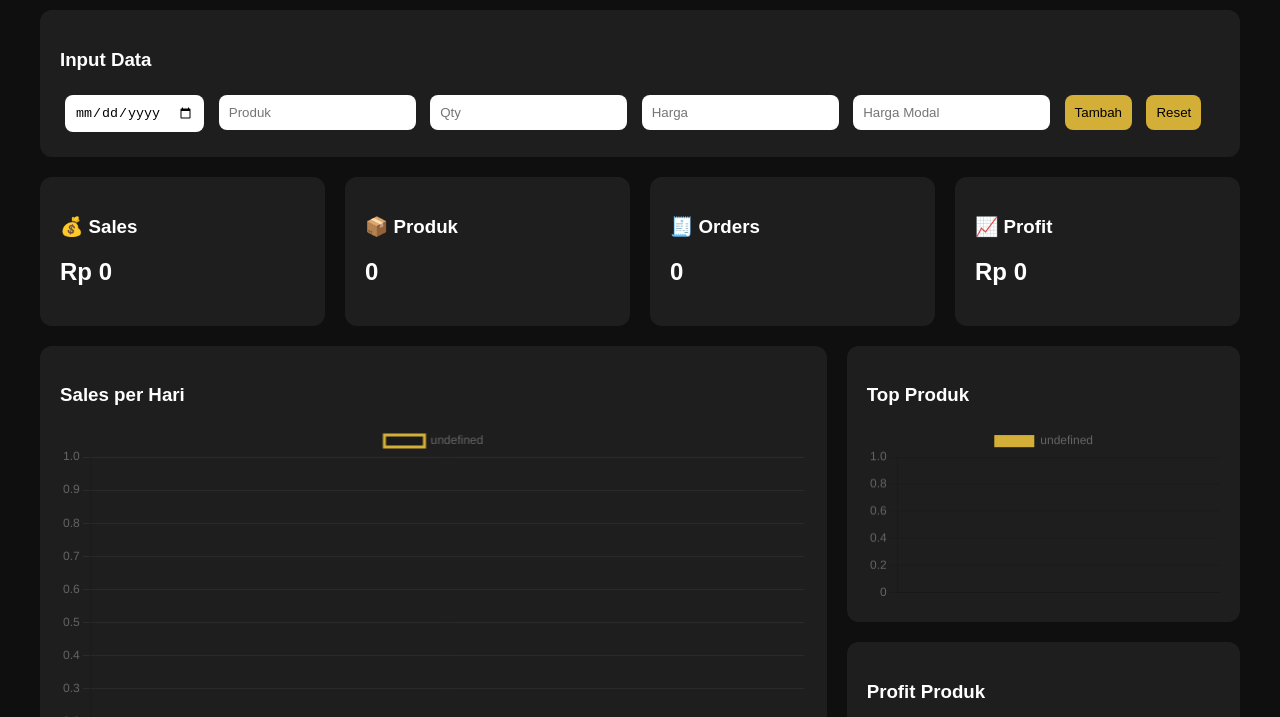
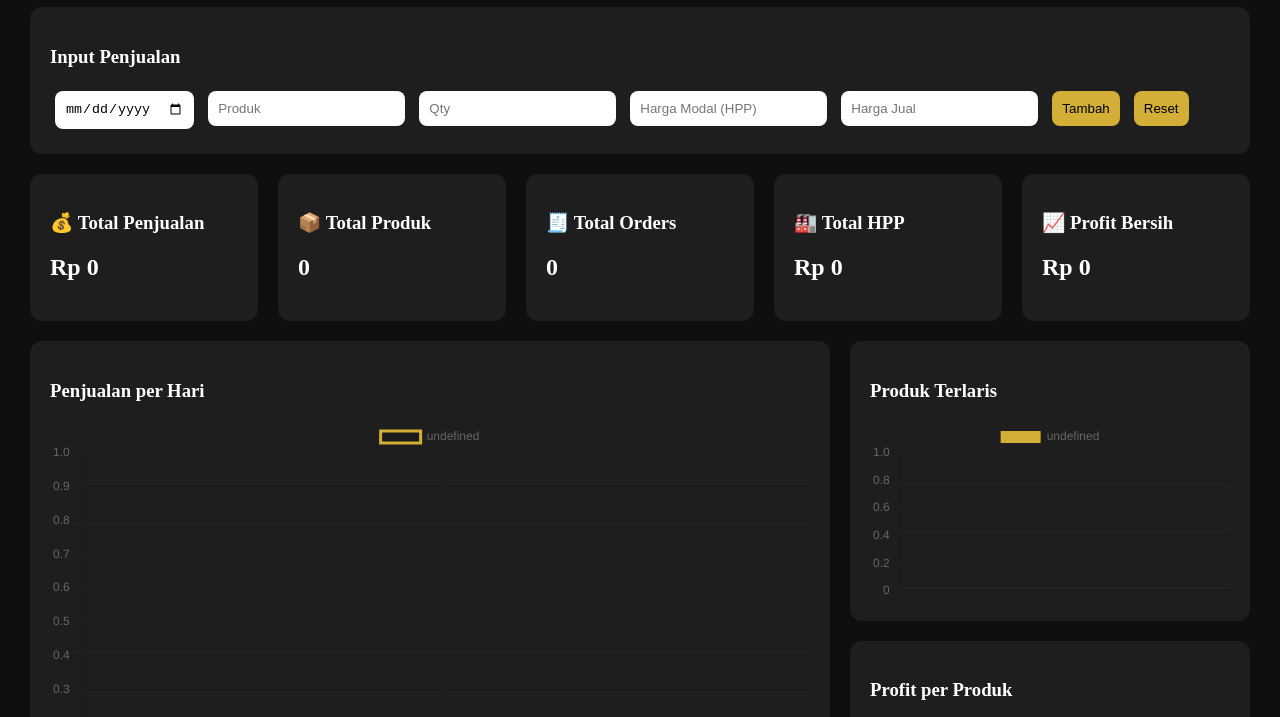
Before and after one commit to austikaid-byte/dashboard-sales-austika, a plain HTML site: page index.html in a window 1280 px wide. Shown: the part 103-820 px from the top of the page. Drawn offline with nearby package versions, Linux system fonts and the light colour scheme.

Commit message:
Update dashboard title and input fields

```diff
--- a/index.html
+++ b/index.html
@@ -3,54 +3,30 @@
 <head>
 <meta charset="UTF-8">
 <meta name="viewport" content="width=device-width, initial-scale=1.0">
-<title>Austika Dashboard Pro</title>
+<title>Austika Dashboard Business</title>
 
 <script src="https://cdn.jsdelivr.net/npm/chart.js"></script>
 
 <style>
-body {
-    margin:0;
-    font-family:Poppins, sans-serif;
-    background:#0F0F0F;
-    color:#fff;
-}
+body { background:#0F0F0F; color:#fff; font-family:Poppins; margin:0; }
+.container { padding:30px; }
 
-.container {
-    padding:30px 40px;
-}
-
-h1 {
-    text-align:center;
-    margin-bottom:25px;
-}
+h1 { text-align:center; }
 
 /* INPUT */
-.input-box {
-    background:#1E1E1E;
-    padding:20px;
-    border-radius:12px;
-    margin-bottom:20px;
-}
+.box { background:#1E1E1E; padding:20px; border-radius:12px; margin-bottom:20px; }
 
 input, button {
     padding:10px;
     margin:5px;
+    border-radius:8px;
     border:none;
-    border-radius:8px;
 }
 
-button {
-    background:#D4AF37;
-    cursor:pointer;
-}
+button { background:#D4AF37; cursor:pointer; }
 
 /* KPI */
-.kpi-container {
-    display:flex;
-    gap:20px;
-    margin-bottom:20px;
-}
-
+.kpi-container { display:flex; gap:20px; margin-bottom:20px; }
 .kpi {
     flex:1;
     background:#1E1E1E;
@@ -59,17 +35,8 @@ button {
 }
 
 /* GRID */
-.grid {
-    display:grid;
-    grid-template-columns:2fr 1fr;
-    gap:20px;
-}
-
-.card {
-    background:#1E1E1E;
-    padding:20px;
-    border-radius:12px;
-}
+.grid { display:grid; grid-template-columns:2fr 1fr; gap:20px; }
+.card { background:#1E1E1E; padding:20px; border-radius:12px; }
 </style>
 </head>
 
@@ -77,43 +44,76 @@ button {
 
 <div class="container">
 
-<h1>SALES DASHBOARD</h1>
+<h1>SALES DASHBOARD - AUSTIKA</h1>
 
-<div class="input-box">
-    <h3>Input Data</h3>
+<!-- INPUT -->
+<div class="box">
+<h3>Input Penjualan</h3>
+
 <input id="tanggal" type="date">
 <input id="produk" placeholder="Produk">
 <input id="qty" type="number" placeholder="Qty">
-    <input id="harga" type="number" placeholder="Harga">
-    <input id="modal" type="number" placeholder="Harga Modal">
+
+<input id="modal" type="number" placeholder="Harga Modal (HPP)">
+<input id="jual" type="number" placeholder="Harga Jual">
+
 <button onclick="tambahData()">Tambah</button>
 <button onclick="resetData()">Reset</button>
+
 </div>
 
+<!-- KPI -->
 <div class="kpi-container">
-    <div class="kpi"><h3>💰 Sales</h3><h2 id="sales">Rp 0</h2></div>
-    <div class="kpi"><h3>📦 Produk</h3><h2 id="produkTotal">0</h2></div>
-    <div class="kpi"><h3>🧾 Orders</h3><h2 id="orders">0</h2></div>
-    <div class="kpi"><h3>📈 Profit</h3><h2 id="profit">Rp 0</h2></div>
+
+<div class="kpi">
+<h3>💰 Total Penjualan</h3>
+<h2 id="totalSales">Rp 0</h2>
 </div>
 
+<div class="kpi">
+<h3>📦 Total Produk</h3>
+<h2 id="totalQty">0</h2>
+</div>
+
+<div class="kpi">
+<h3>🧾 Total Orders</h3>
+<h2 id="orders">0</h2>
+</div>
+
+<div class="kpi">
+<h3>🏭 Total HPP</h3>
+<h2 id="totalHPP">Rp 0</h2>
+</div>
+
+<div class="kpi">
+<h3>📈 Profit Bersih</h3>
+<h2 id="totalProfit">Rp 0</h2>
+</div>
+
+</div>
+
+<!-- CHART -->
 <div class="grid">
+
 <div class="card">
-        <h3>Sales per Hari</h3>
+<h3>Penjualan per Hari</h3>
 <canvas id="lineChart"></canvas>
 </div>
 
 <div>
+
 <div class="card">
-            <h3>Top Produk</h3>
+<h3>Produk Terlaris</h3>
 <canvas id="barChart"></canvas>
 </div>
 
 <div class="card" style="margin-top:20px;">
-            <h3>Profit Produk</h3>
+<h3>Profit per Produk</h3>
 <canvas id="profitChart"></canvas>
 </div>
+
 </div>
+
 </div>
 
 </div>
@@ -121,8 +121,8 @@ button {
 <script>
 let data = JSON.parse(localStorage.getItem("data")) || [];
 
-function formatRupiah(angka){
-    return "Rp " + angka.toLocaleString("id-ID");
+function rupiah(x){
+    return "Rp " + x.toLocaleString("id-ID");
 }
 
 function tambahData(){
@@ -130,8 +130,8 @@ function tambahData(){
         tanggal: document.getElementById("tanggal").value,
         produk: document.getElementById("produk").value,
         qty: parseInt(document.getElementById("qty").value),
-        harga: parseInt(document.getElementById("harga").value),
-        modal: parseInt(document.getElementById("modal").value)
+        modal: parseInt(document.getElementById("modal").value),
+        jual: parseInt(document.getElementById("jual").value)
     };
 
     data.push(item);
@@ -145,83 +145,86 @@ function resetData(){
 }
 
 function updateDashboard(){
-    let sales = 0;
-    let profit = 0;
-    let produkTotal = 0;
+
+    let totalSales = 0;
+    let totalHPP = 0;
+    let totalProfit = 0;
+    let totalQty = 0;
 
     let produkMap = {};
     let profitMap = {};
     let dateMap = {};
 
     data.forEach(d => {
-        let total = d.qty * d.harga;
-        let prof = (d.harga - d.modal) * d.qty;
 
-        sales += total;
-        profit += prof;
-        produkTotal += d.qty;
+        let sales = d.qty * d.jual;
+        let hpp = d.qty * d.modal;
+        let profit = sales - hpp;
 
+        totalSales += sales;
+        totalHPP += hpp;
+        totalProfit += profit;
+        totalQty += d.qty;
+
+        // Produk
         if(!produkMap[d.produk]) produkMap[d.produk]=0;
         produkMap[d.produk]+=d.qty;
 
+        // Profit per produk
         if(!profitMap[d.produk]) profitMap[d.produk]=0;
-        profitMap[d.produk]+=prof;
+        profitMap[d.produk]+=profit;
 
+        // Per hari
         if(!dateMap[d.tanggal]) dateMap[d.tanggal]=0;
-        dateMap[d.tanggal]+=total;
+        dateMap[d.tanggal]+=sales;
     });
 
-    document.getElementById("sales").innerText = formatRupiah(sales);
-    document.getElementById("profit").innerText = formatRupiah(profit);
-    document.getElementById("produkTotal").innerText = produkTotal;
+    document.getElementById("totalSales").innerText = rupiah(totalSales);
+    document.getElementById("totalHPP").innerText = rupiah(totalHPP);
+    document.getElementById("totalProfit").innerText = rupiah(totalProfit);
+    document.getElementById("totalQty").innerText = totalQty;
     document.getElementById("orders").innerText = data.length;
 
-    renderCharts(produkMap, profitMap, dateMap);
+    renderChart(produkMap, profitMap, dateMap);
 }
 
-let chart1, chart2, chart3;
+let c1,c2,c3;
 
-function renderCharts(produkMap, profitMap, dateMap){
+function renderChart(pMap, prMap, dMap){
 
-    if(chart1) chart1.destroy();
-    if(chart2) chart2.destroy();
-    if(chart3) chart3.destroy();
+    if(c1) c1.destroy();
+    if(c2) c2.destroy();
+    if(c3) c3.destroy();
 
-    chart1 = new Chart(document.getElementById("lineChart"), {
+    c1 = new Chart(lineChart, {
         type:"line",
         data:{
-            labels:Object.keys(dateMap),
+            labels:Object.keys(dMap),
             datasets:[{
-                data:Object.values(dateMap),
+                data:Object.values(dMap),
                 borderColor:"#D4AF37",
                 tension:0.4
             }]
-        },
-        options:{
-            scales:{
-                x:{grid:{display:false}},
-                y:{grid:{color:"#2A2A2A"}}
-            }
         }
     });
 
-    chart2 = new Chart(document.getElementById("barChart"), {
+    c2 = new Chart(barChart, {
         type:"bar",
         data:{
-            labels:Object.keys(produkMap),
+            labels:Object.keys(pMap),
             datasets:[{
-                data:Object.values(produkMap),
+                data:Object.values(pMap),
                 backgroundColor:"#D4AF37"
             }]
         }
     });
 
-    chart3 = new Chart(document.getElementById("profitChart"), {
+    c3 = new Chart(profitChart, {
         type:"bar",
         data:{
-            labels:Object.keys(profitMap),
+            labels:Object.keys(prMap),
             datasets:[{
-                data:Object.values(profitMap),
+                data:Object.values(prMap),
                 backgroundColor:"#F5E6CA"
             }]
         }
```
Lines whose indentation alone changed are shown as unchanged.
